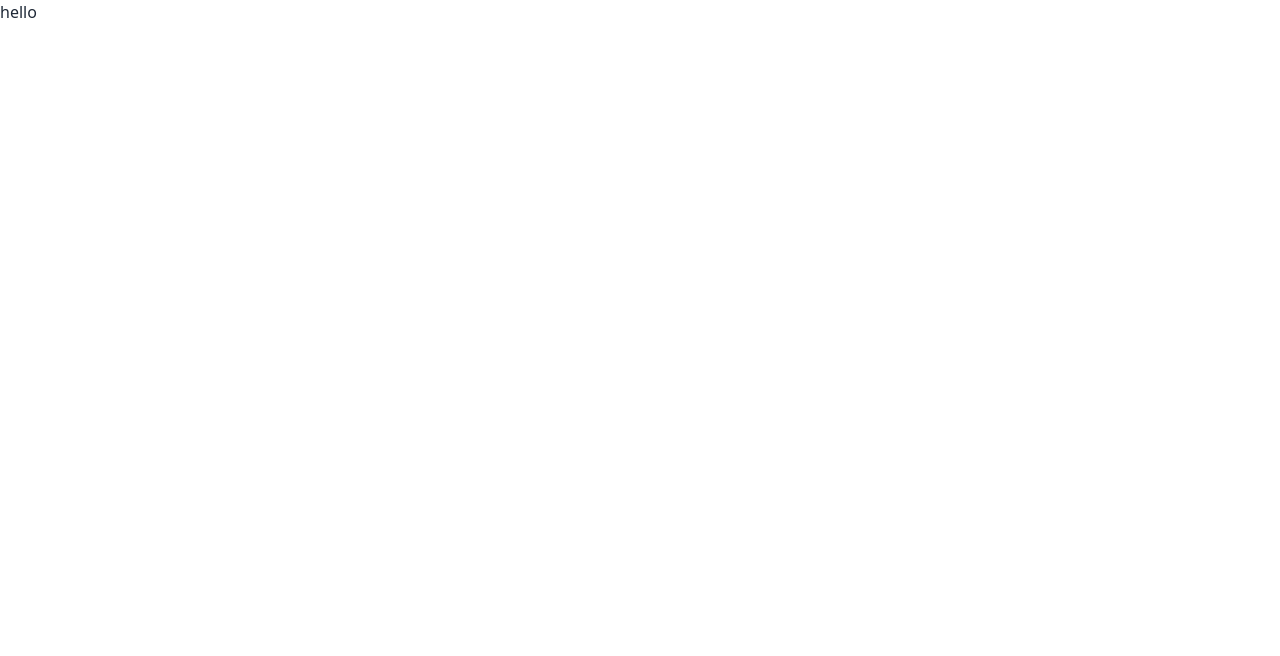
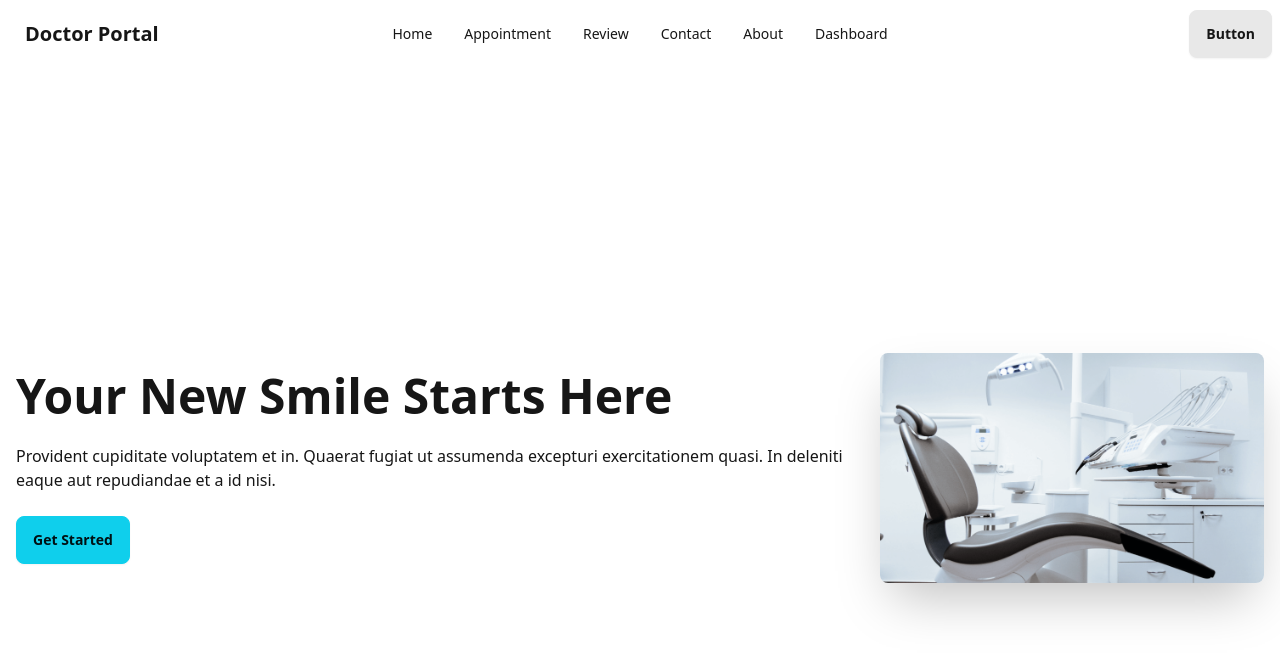
Before and after one commit to armank8/doctors-portal-revision, a React (Vite) app in the folder client/: page / in a window 1280 px wide. Shown: the top 656 px of the page. Built offline with nearby package versions, Linux system fonts and the light colour scheme; the HTML template or start-up script is replaced by a standard one.

Commit message:
banner and navbar

```diff
--- /dev/null
+++ b/client/src/pages/Home/Banner.jsx
@@ -0,0 +1,21 @@
+import chair from "../../assets/images/chair.png";
+export default function Banner() {
+  return (
+    <div>
+      <div className="hero min-h-screen bg-base-100">
+        <div className="hero-content flex-col lg:flex-row-reverse">
+          <img src={chair} className="max-w-sm rounded-lg shadow-2xl" />
+          <div>
+            <h1 className="text-5xl font-bold">Your New Smile Starts Here</h1>
+            <p className="py-6">
+              Provident cupiditate voluptatem et in. Quaerat fugiat ut assumenda
+              excepturi exercitationem quasi. In deleniti eaque aut repudiandae
+              et a id nisi.
+            </p>
+            <button className="btn btn-primary">Get Started</button>
+          </div>
+        </div>
+      </div>
+    </div>
+  );
+}
--- a/client/src/pages/Home/Home.jsx
+++ b/client/src/pages/Home/Home.jsx
@@ -1,8 +1,9 @@
+import Banner from "./Banner";
 
 export default function Home() {
   return (
     <div>
-
+        <Banner></Banner>
     </div>
   )
 }
--- a/client/src/pages/shared/Navbar.jsx
+++ b/client/src/pages/shared/Navbar.jsx
@@ -1,8 +1,69 @@
+import { Link } from "react-router-dom";
 
 export default function Navbar() {
+  const menuItems = (
+    <>
+      <li>
+        <Link to="/">Home</Link>
+      </li>
+      <li>
+        <Link to="/appointment">Appointment</Link>
+      </li>
+      <li>
+        <Link to="/review">Review</Link>
+      </li>
+      <li>
+        <Link to="/contact">Contact</Link>
+      </li>
+      <li>
+        <Link to="/about">About</Link>
+      </li>
+
+      <li>
+        <Link to="/dashboard">Dashboard</Link>
+      </li>
+    </>
+  );
+
   return (
-    <div>
-        hello
+    <div className="navbar bg-base-100">
+      <div className="navbar-start">
+        <div className="dropdown">
+          <div tabIndex={0} role="button" className="btn btn-ghost lg:hidden">
+            <svg
+              xmlns="http://www.w3.org/2000/svg"
+              className="h-5 w-5"
+              fill="none"
+              viewBox="0 0 24 24"
+              stroke="currentColor"
+            >
+              <path
+                strokeLinecap="round"
+                strokeLinejoin="round"
+                strokeWidth="2"
+                d="M4 6h16M4 12h8m-8 6h16"
+              />
+            </svg>
+          </div>
+          {/* small screen menu item */}
+          <ul
+            tabIndex={0}
+            className="menu menu-sm dropdown-content mt-3 z-[1] p-2 shadow  bg-base-100 rounded-box w-52"
+          >
+            {menuItems}
+          </ul>
+        </div>
+        <a href="/" className="btn btn-ghost text-xl">
+          Doctor Portal
+        </a>
+      </div>
+      {/* large screen menu */}
+      <div className="navbar-center hidden lg:flex">
+        <ul className="menu menu-horizontal px-1">{menuItems}</ul>
+      </div>
+      <div className="navbar-end">
+        <a className="btn">Button</a>
+      </div>
     </div>
-  )
+  );
 }
--- a/client/tailwind.config.js
+++ b/client/tailwind.config.js
@@ -8,6 +8,21 @@ export default {
   theme: {
     extend: {},
   },
+  daisyui: {
+    themes: [
+      {
+        doctortheme: {
+          primary: "#0FCFEC",
+          secondary: "#19D3AE",
+          accent: "#3A4256",
+          neutral: "#3d4451",
+          "base-100": "#ffffff",
+        },
+      },
+      "dark",
+      "cupcake",
+    ],
+  },
   plugins: [
     daisyui,
   ],
```
